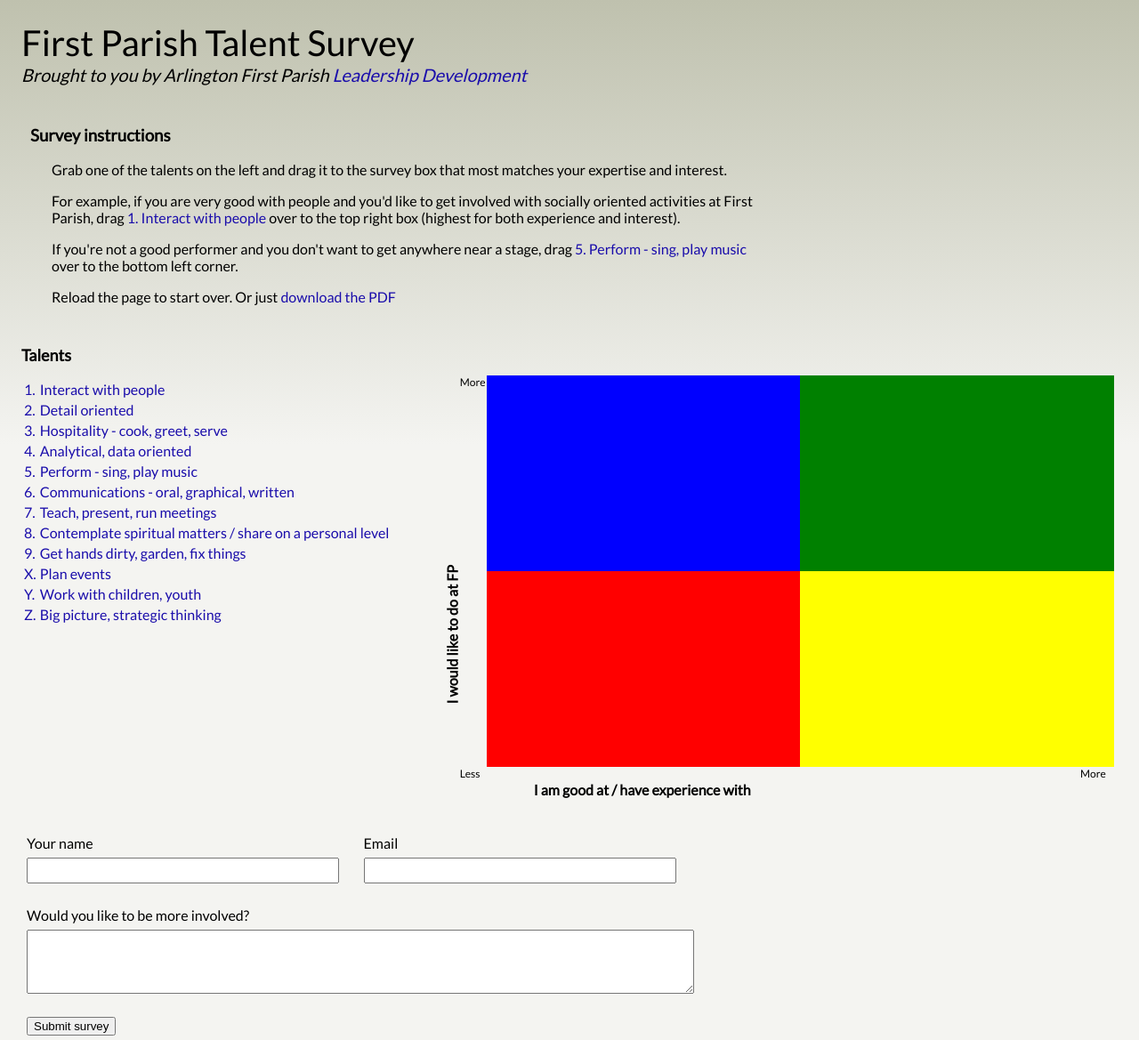
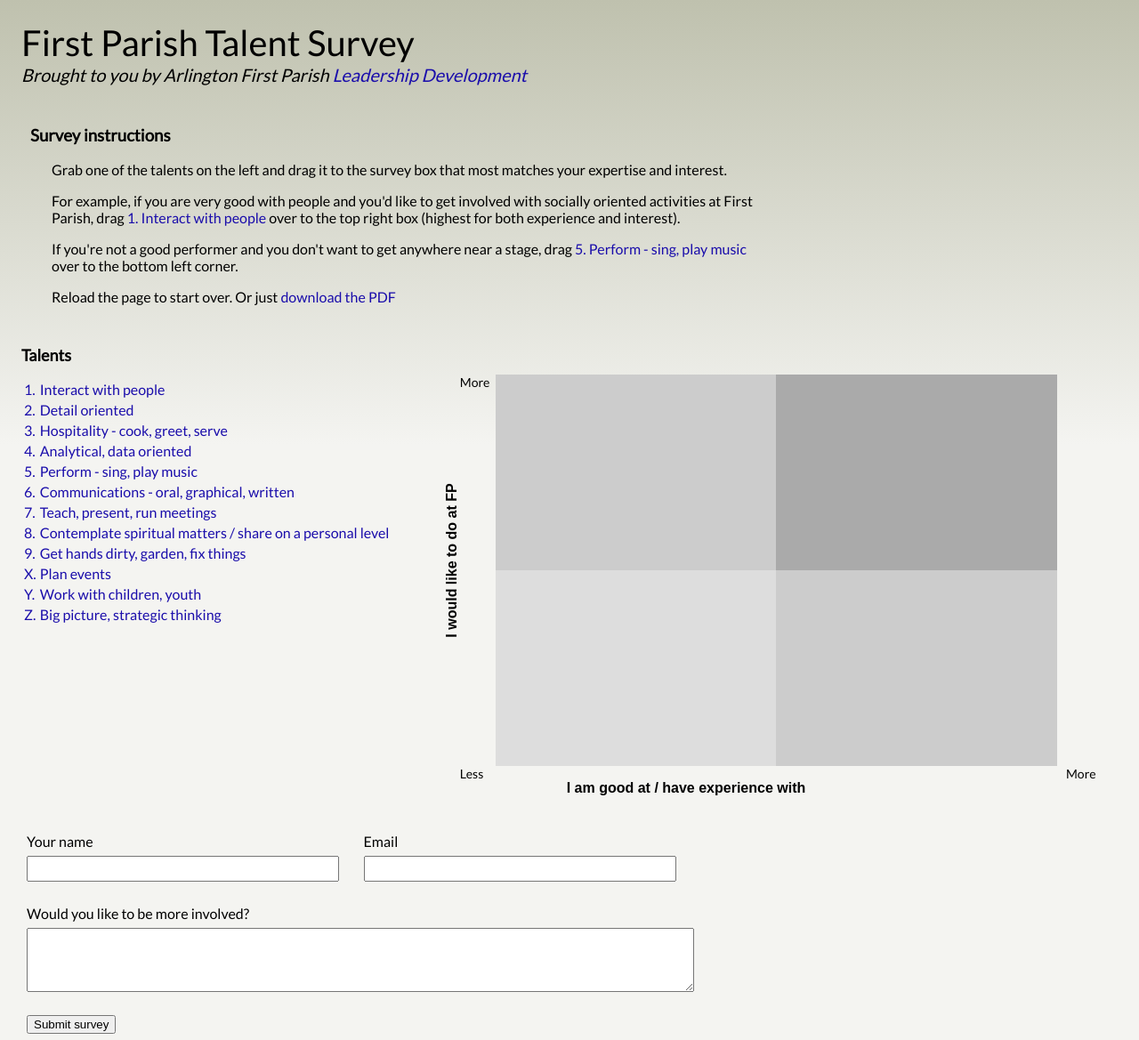
Before and after one commit to aaronk/ldc-survey, a Django app: page /survey/ in a window 1280 px wide. Shown: the top 1169 px of the page at 89% size. Run offline with Django 3.2, Linux system fonts and the light colour scheme; some libraries are stand-ins or nearby versions.

Commit message:
lookin good

```diff
--- a/ldc/survey/static/survey/css/survey.css
+++ b/ldc/survey/static/survey/css/survey.css
@@ -31,25 +31,25 @@ p {
     margin-right: 30%;
 }
 #learn {
-    background-color: blue;
+    background-color: #ccc;
     min-width: 10%;
     min-height: 10%;
 }
 
 #mentor {
-    background-color: green;
+    background-color: #aaa;
     min-height: 10%;
     min-width: 10%;
 }
 
 #forgetit {
-    background-color: red;
+    background-color: #ddd;
     min-height: 10%;
     min-width: 10%;
 }
 
 #inapinch {
-    background-color: yellow;
+    background-color: #ccc;
     min-width: 10%;
     min-height: 10%;
 }
@@ -75,7 +75,7 @@ p {
 .grid-box {
     position: relative;
     float: left;
-    width: 45%;
+    width: 40%;
     height: 200px;
     padding: 10px;
 }
@@ -91,10 +91,11 @@ p {
 }
 
 #y-axis-label {
-    transform: rotate(270deg) translateX(-50%);
+    transform: rotate(270deg) translateX(-40%);
     transform-origin: left bottom;
     font-size: 16px;
     font-weight: bold;
+    font-family: Arial;
 }
 
 #x-axis-label {
@@ -102,21 +103,24 @@ p {
     font-weight: bold;
     width: 50%;
     margin: 1em;
-    padding-left: 5%;
+    padding-left: 10%;
     padding-right: 5%;
     display: inline-block;
+    font-family: Arial;
 }
 
 .tick-label {
     position: relative;
     float: left;
     height: 200px;
-    width: 30px;
+    width: 40px;
+    font-size: 14px;
 }
 .bottom-tick-label {
     position: relative;
     float: left;
     width: 30px;
+    font-size: 14px;
 }
 
 #vertical-arrow-box {
--- a/ldc/survey/templates/survey/survey.html
+++ b/ldc/survey/templates/survey/survey.html
@@ -67,7 +67,7 @@
                             <div class="grid-row">
                                 <div class="bottom-tick-label">Less</div>
                                 <div id="x-axis-label">I am good at / have experience with</div>
-                                <div class="bottom-tick-label" style="float: right; margin-right: 1em;">More</div>
+                                <div class="bottom-tick-label" style="float: right; margin-right: 2em;">More</div>
                                 <div style="clear: both"></div>
                             </div>
                         </div>
```
